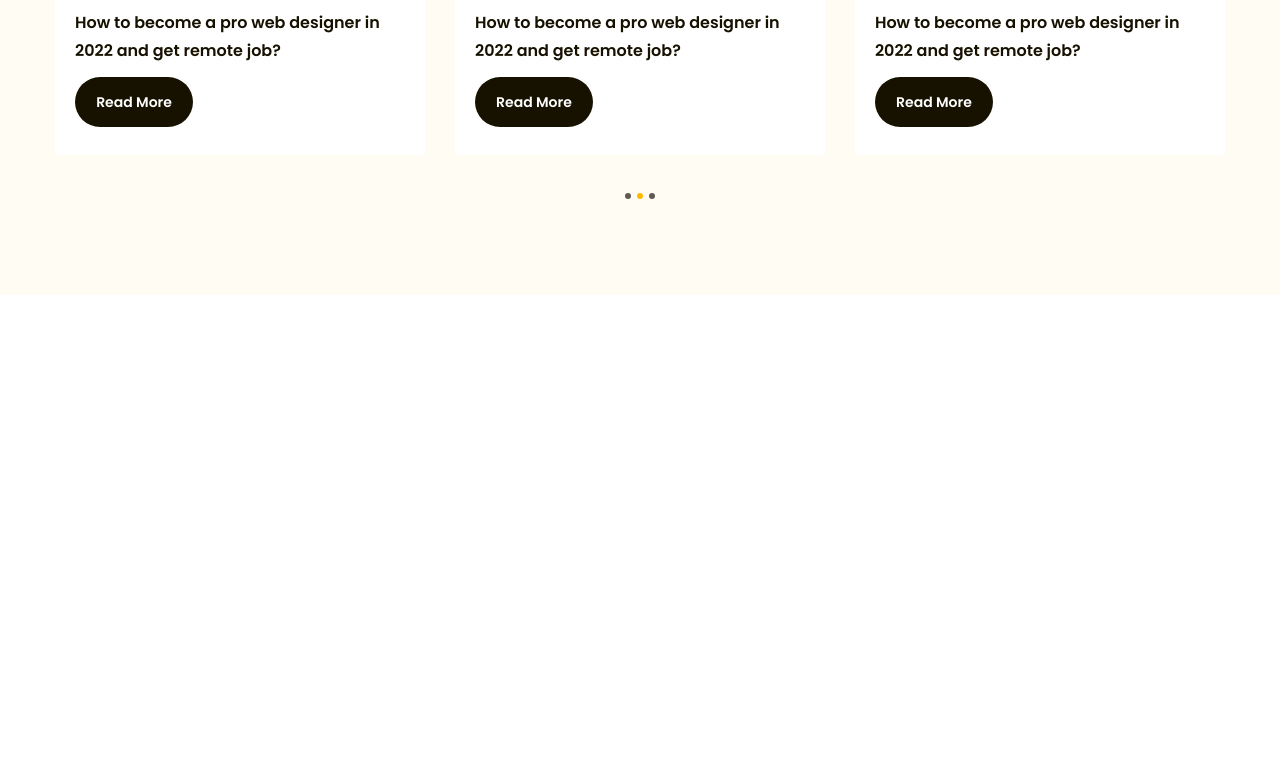
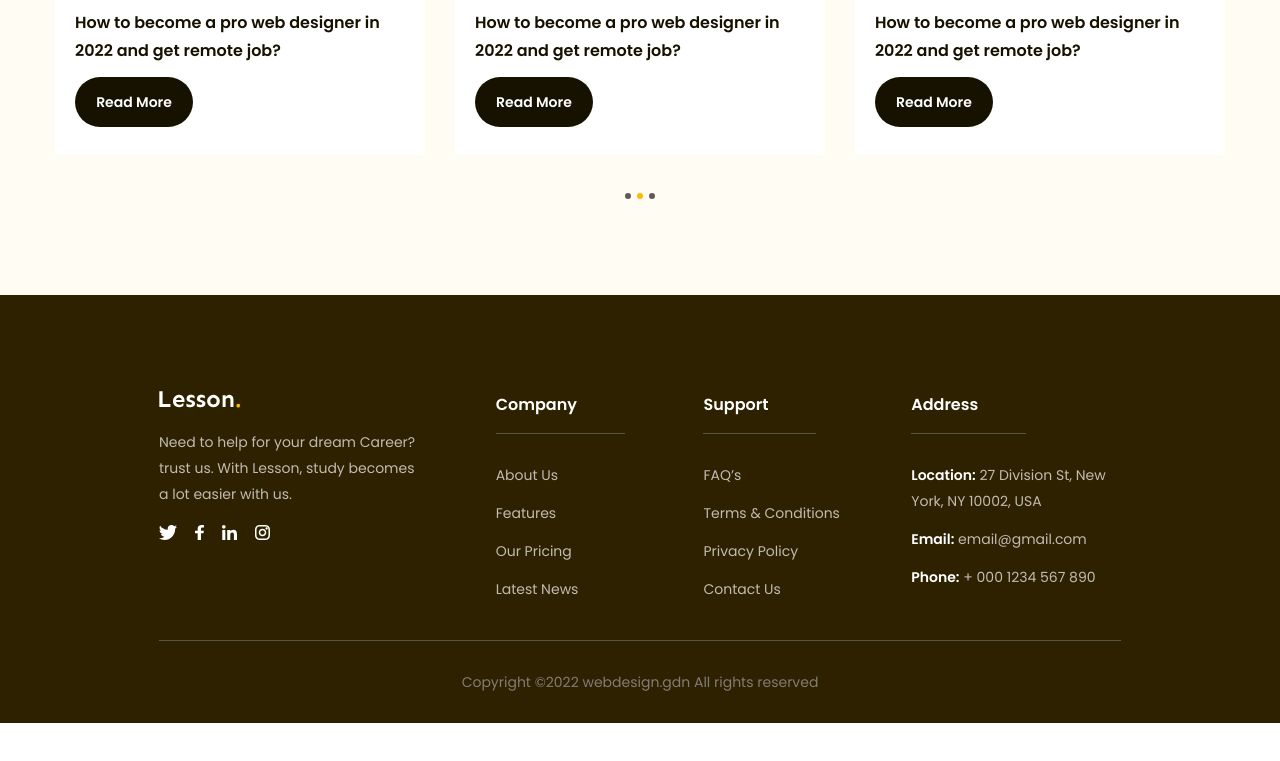
Before and after one commit to mao-u-sa-dao/figma_to_html, a plain HTML site: page index.html in a window 1280 px wide. Shown: the part 4428-5189 px from the top of the page. After the commit the page ends 5151 px from the top, so only its background shows below. Drawn offline with Linux system fonts and the light colour scheme.

Commit message:
ngay4 code xong phan footer, xong du an 1

```diff
--- a/assets/css/style.css
+++ b/assets/css/style.css
@@ -570,3 +570,67 @@ a {
   background: var(--primary-color);
   cursor: default;
 }
+/* =======================footer====================== */
+.footer {
+  background: #2e2100;
+  padding: 96px 135px 0;
+}
+.footer .row {
+  display: flex;
+  padding-bottom: 38px;
+  border-bottom: 1px solid #59554b;
+}
+.footer .row .column {
+  width: 21.6%;
+}
+.footer .row .column:first-child {
+  width: 35%;
+}
+.footer .desc {
+  margin-top: 18px;
+  max-width: 267px;
+  color: #bfbcb2;
+  font-size: 1.4rem;
+  line-height: 1.86; /* 185.714% */
+}
+.footer .socials {
+  display: flex;
+  gap: 18px;
+  margin-top: 18px;
+}
+.footer .title {
+  display: inline-block;
+  padding-bottom: 14px;
+  padding-right: 48px;
+  border-bottom: 1px solid #59554b;
+  color: #fff;
+  font-size: 1.6rem;
+  font-weight: 600;
+  line-height: 1.75; /* 175% */
+}
+.footer ul.list {
+  margin-top: 28px;
+}
+.footer ul.list a {
+  color: #bfbcb2;
+  margin-bottom: 12px;
+  display: inline-block;
+  font-size: 1.4rem;
+  line-height: 1.86; /* 185.714% */
+}
+.footer ul.list li:last-child a {
+  margin-bottom: 0;
+}
+.footer ul.list strong {
+  color: #fff;
+  font-size: 1.4rem;
+  font-weight: 600;
+  line-height: 1.86; /* 185.714% */
+}
+.footer .copyright {
+  padding: 28px 0;
+  color: #807d74;
+  text-align: center;
+  font-size: 1.4rem;
+  line-height: 1.86; /* 185.714% */
+}
--- a/index.html
+++ b/index.html
@@ -16,7 +16,7 @@
     <link rel="stylesheet" href="./assets/css/style.css" />
     <title>Document</title>
   </head>
-  <body style="height: 10000px">
+  <body>
     <!-- header -->
     <header class="header fixed">
       <div class="main-content">
@@ -40,7 +40,7 @@
       </div>
     </header>
     <!-- main -->
-    <main>
+    <main class="main">
       <!-- hero -->
       <div class="hero">
         <div class="main-content">
@@ -536,5 +536,75 @@
         </div>
       </div>
     </main>
+    <!-- footer -->
+    <footer class="footer">
+      <div class="main-content">
+        <div class="row">
+          <!-- column 1 -->
+          <div class="column">
+            <img src="./assets/icon/logo-lesson.svg" alt="" class="logo" />
+            <p class="desc">
+              Need to help for your dream Career? trust us. With Lesson, study
+              becomes a lot easier with us.
+            </p>
+            <div class="socials">
+              <a href=""
+                ><img src="./assets/icon/twitter.svg" alt="" class="icon"
+              /></a>
+              <a href=""
+                ><img src="./assets/icon/facebook.svg" alt="" class="icon"
+              /></a>
+              <a href=""
+                ><img src="./assets/icon/linked_in.svg" alt="" class="icon"
+              /></a>
+              <a href=""
+                ><img src="./assets/icon/instagram.svg" alt="" class="icon"
+              /></a>
+            </div>
+          </div>
+          <!-- column 2 -->
+          <div class="column">
+            <h3 class="title">Company</h3>
+            <ul class="list">
+              <li><a href="#!">About Us</a></li>
+              <li><a href="#!">Features</a></li>
+              <li><a href="#!">Our Pricing</a></li>
+              <li><a href="#!">Latest News</a></li>
+            </ul>
+          </div>
+          <!-- column 3 -->
+          <div class="column">
+            <h3 class="title">Support</h3>
+            <ul class="list">
+              <li><a href="#!">FAQ’s</a></li>
+              <li><a href="#!">Terms & Conditions</a></li>
+              <li><a href="#!">Privacy Policy</a></li>
+              <li><a href="#!">Contact Us</a></li>
+            </ul>
+          </div>
+          <!-- column 4 -->
+          <div class="column">
+            <h3 class="title">Address</h3>
+            <ul class="list">
+              <li>
+                <a href="#!"
+                  ><strong>Location:</strong> 27 Division St, New York, NY
+                  10002, USA</a
+                >
+              </li>
+              <li>
+                <a href="#!"><strong>Email:</strong> email@gmail.com</a>
+              </li>
+              <li>
+                <a href="#!"><strong>Phone:</strong> + 000 1234 567 890</a>
+              </li>
+            </ul>
+          </div>
+        </div>
+        <div class="copyright">
+          <p>Copyright ©2022 webdesign.gdn All rights reserved</p>
+        </div>
+      </div>
+    </footer>
   </body>
 </html>
```
Also changed, not shown: assets/icon/facebook.svg (added), assets/icon/instagram.svg (added), assets/icon/linked_in.svg (added), assets/icon/logo-lesson.svg (added), assets/icon/twitter.svg (added).
